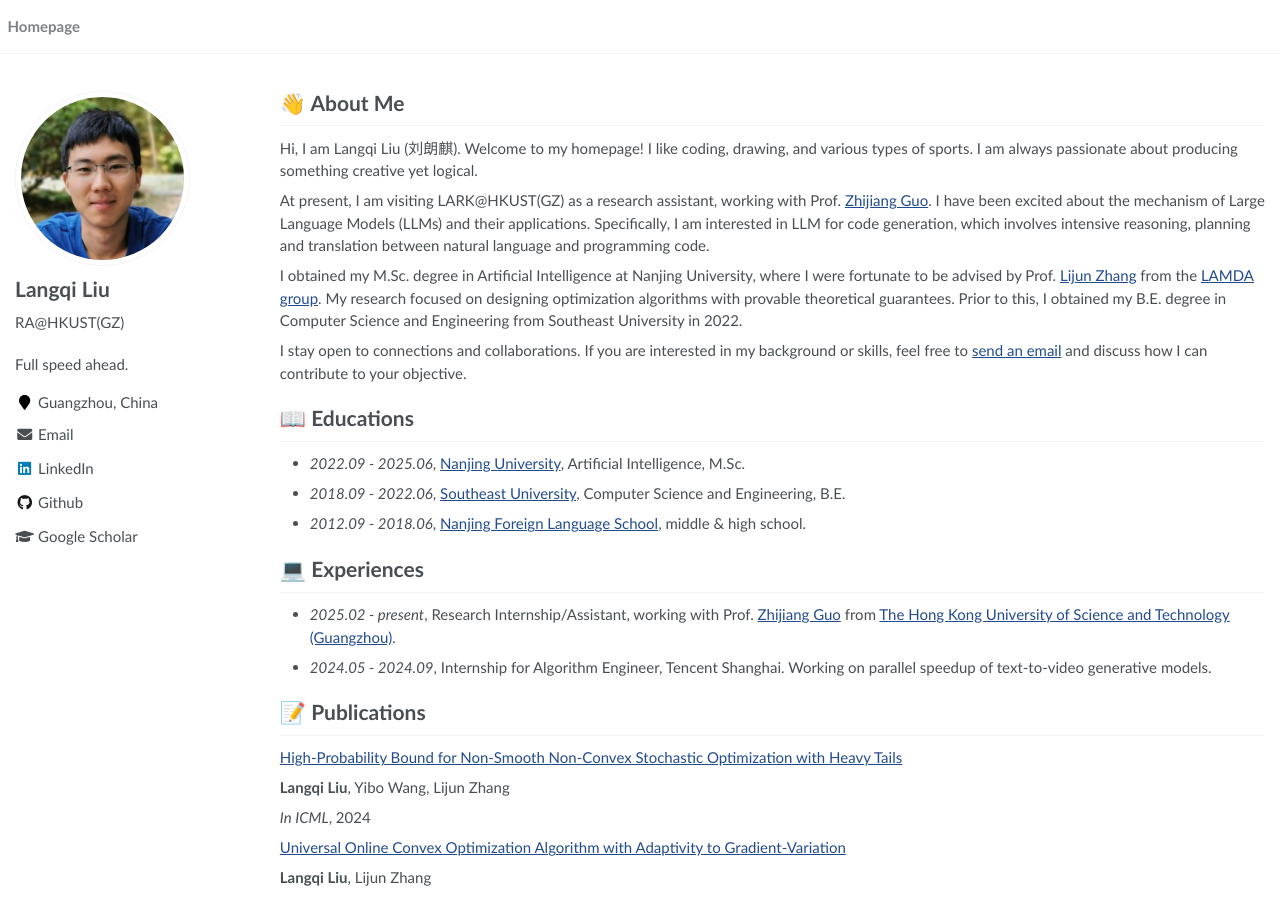
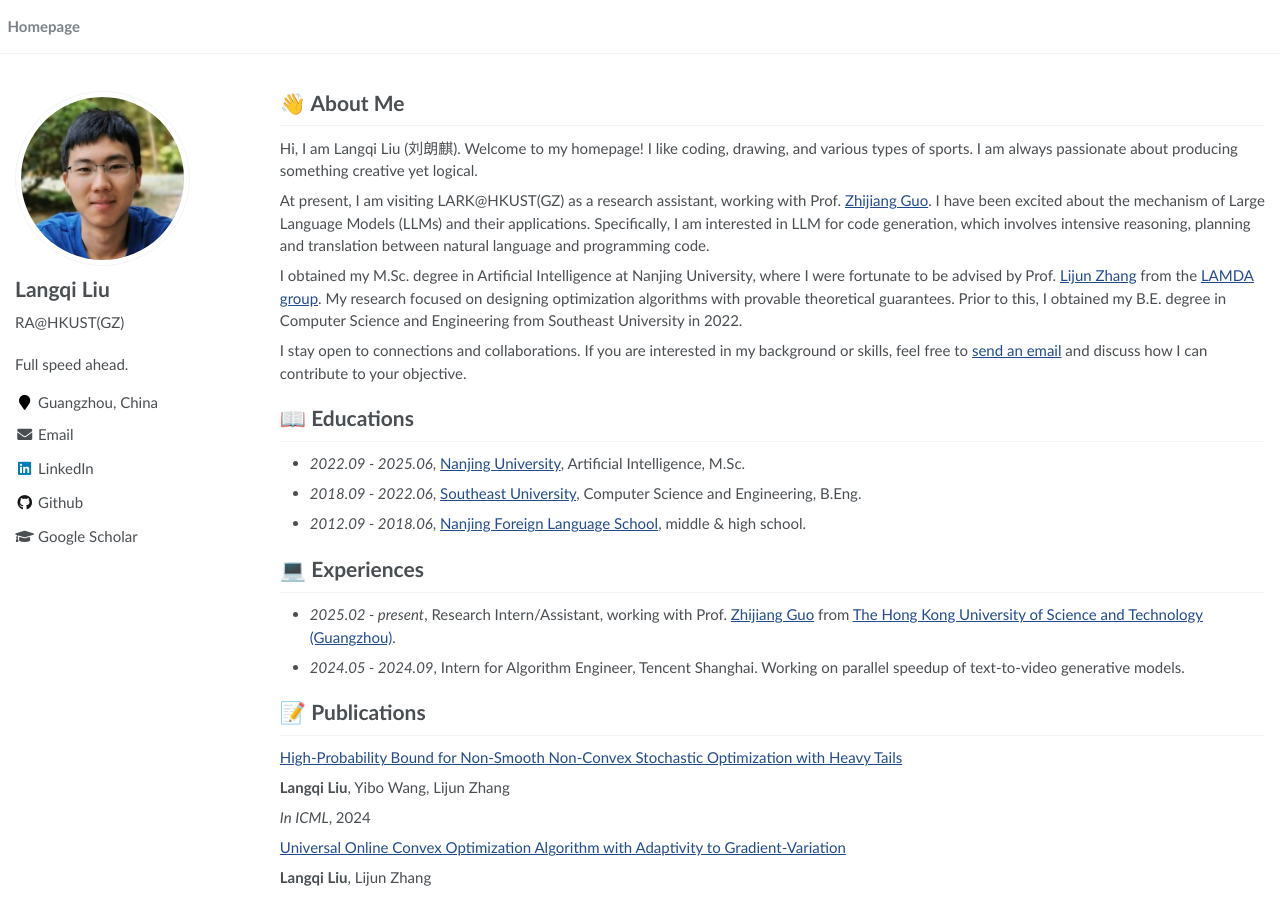
Before and after one commit to LiuRunky/LiuRunky.github.io, a Jekyll site: the page built from _pages/about.md, in a window 1280 px wide and 900 px high. Built offline with Jekyll 4.4.1, drawn with Linux system fonts in a browser that asks for light colours.

Commit message:
Update files

```diff
--- a/_pages/about.md
+++ b/_pages/about.md
@@ -39,12 +39,12 @@ If you are interested in my background or skills, feel free to [send an email](m
 
 # 📖 Educations
 - *2022.09 - 2025.06*, [Nanjing University](https://www.nju.edu.cn/), Artificial Intelligence, M.Sc.
-- *2018.09 - 2022.06*, [Southeast University](https://www.seu.edu.cn/), Computer Science and Engineering, B.E.
+- *2018.09 - 2022.06*, [Southeast University](https://www.seu.edu.cn/), Computer Science and Engineering, B.Eng.
 - *2012.09 - 2018.06*, [Nanjing Foreign Language School](http://www.nfls.com.cn/), middle & high school.
 
 # 💻 Experiences
-- *2025.02 - present*, Research Internship/Assistant, working with Prof. [Zhijiang Guo](https://cartus.github.io/) from [The Hong Kong University of Science and Technology (Guangzhou)](https://www.hkust-gz.edu.cn/).
-- *2024.05 - 2024.09*, Internship for Algorithm Engineer, Tencent Shanghai. Working on parallel speedup of text-to-video generative models.
+- *2025.02 - present*, Research Intern/Assistant, working with Prof. [Zhijiang Guo](https://cartus.github.io/) from [The Hong Kong University of Science and Technology (Guangzhou)](https://www.hkust-gz.edu.cn/).
+- *2024.05 - 2024.09*, Intern for Algorithm Engineer, Tencent Shanghai. Working on parallel speedup of text-to-video generative models.
 
 {% comment %}
 # 🔥 News
```
